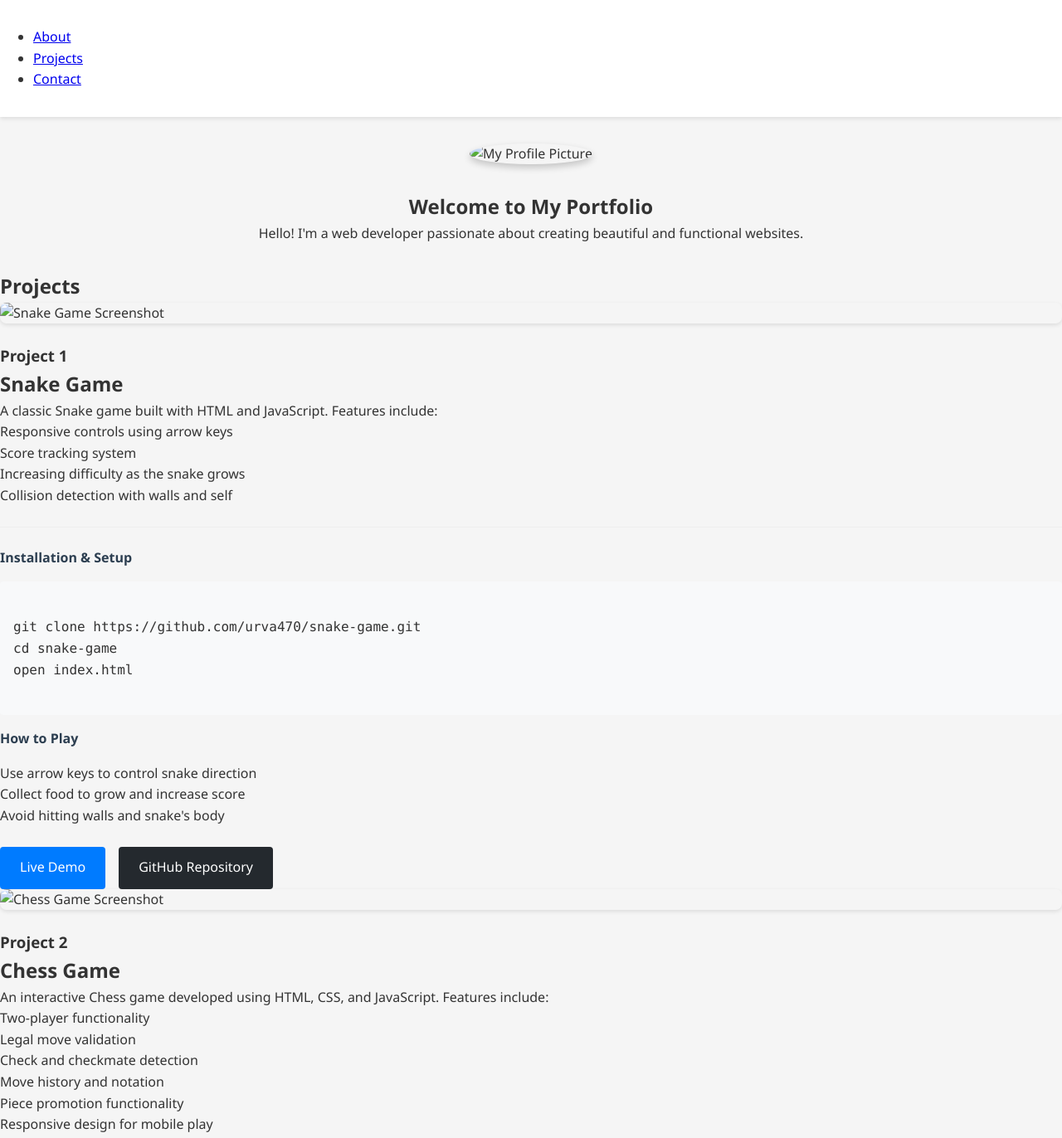
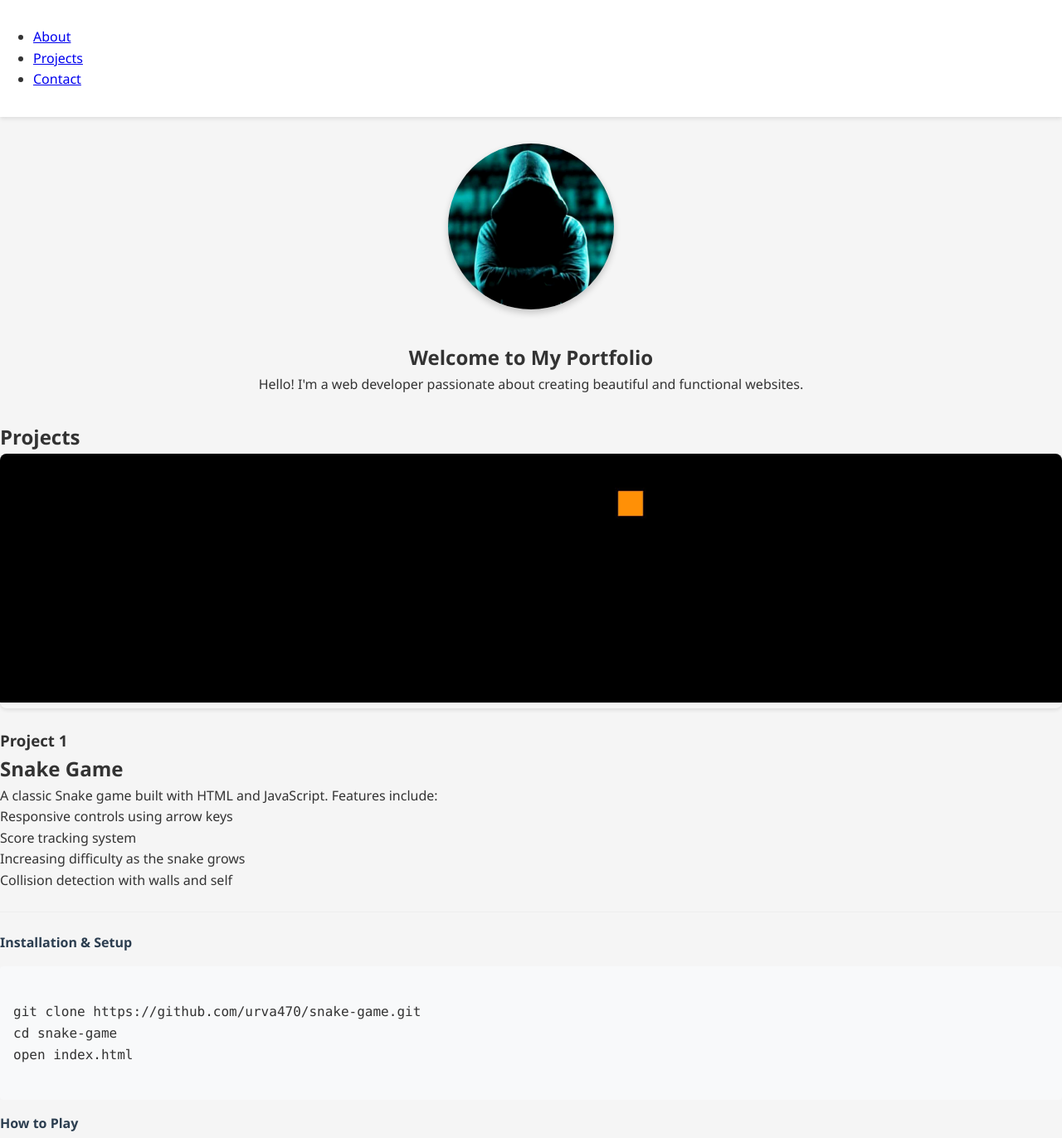
Before and after one commit to urva470/github-portfolio.io, a plain HTML site: page index.html in a window 1280 px wide. Shown: the top 1372 px of the page at 83% size. Drawn offline with Linux system fonts and the light colour scheme.

Commit message:
initial commit

```diff
--- a/index.html
+++ b/index.html
@@ -19,7 +19,7 @@
 
     <section id="about">
         <div class="profile-container">
-            <img src="images/portfolio.jpg" alt="My Profile Picture" class="profile-image">
+            <img src="images/profile_avatar.png" alt="My Profile Picture" class="profile-image">
             <h1>Welcome to My Portfolio</h1>
             <p>Hello! I'm a web developer passionate about creating beautiful and functional websites.</p>
         </div>
@@ -29,7 +29,7 @@
         <h2>Projects</h2>
         <div class="project">
             <div class="project-image-container">
-                <img src="images/snake.jpg" alt="Snake Game Screenshot" class="project-image">
+                <img src="images/snake_game.jpg" alt="Snake Game Screenshot" class="project-image">
             </div>
             <h3>Project 1</h3>
             <h2>Snake Game</h2>
@@ -63,7 +63,7 @@ open index.html
 
         <div class="project">
             <div class="project-image-container">
-                <img src="images/chess.jpg" alt="Chess Game Screenshot" class="project-image">
+                <img src="images/chess_game.png" alt="Chess Game Screenshot" class="project-image">
             </div>
             <h3>Project 2</h3>
             <h2>Chess Game</h2>
```
